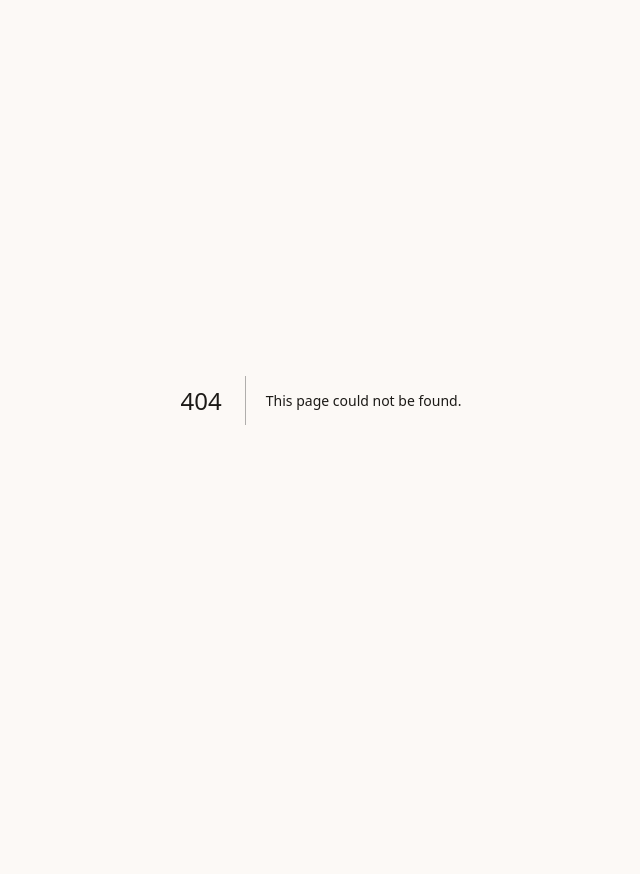
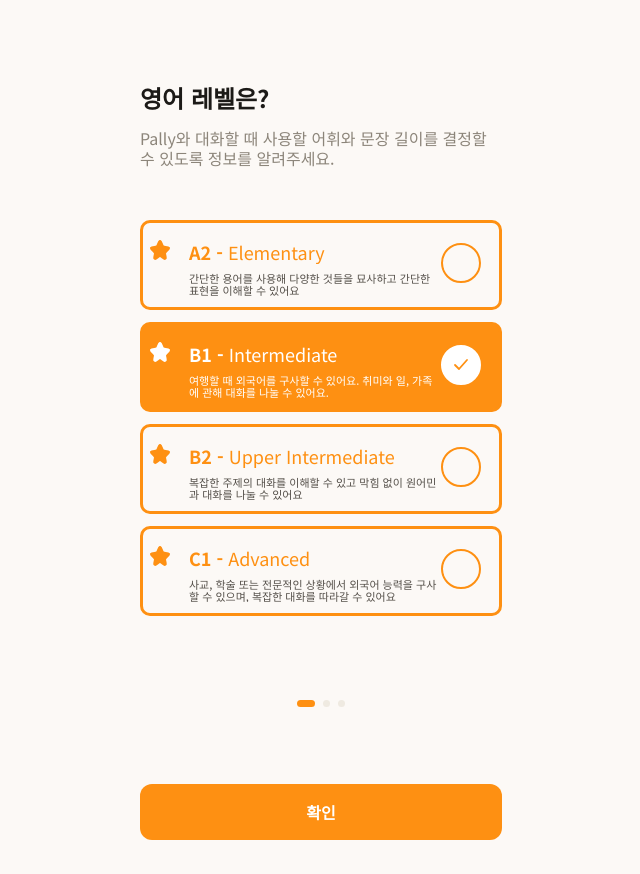
Before and after one commit to puter8/capstone, a Next.js app in the folder frontend/: page /onboarding in a window 1280 px wide. Before the commit this address had no page. Shown: the whole page, without its empty margins (319-959 px from the left). Before the commit the page ends 800 px from the top, so only its background shows below. Built offline with nearby package versions, Linux system fonts and the light colour scheme.

Commit message:
feat(onboarding): add sign-in and setup flow

```diff
--- /dev/null
+++ b/frontend/app/onboarding/page.tsx
@@ -0,0 +1,111 @@
+"use client";
+
+import { useRouter } from "next/navigation";
+import { useState } from "react";
+
+import { MobileShell } from "@/components/layout/MobileShell";
+import { LevelOption } from "@/components/onboarding/LevelOption";
+import { OnboardingProgress } from "@/components/onboarding/OnboardingProgress";
+import { PallyCharacter } from "@/components/pally/PallyCharacter";
+import { PageHeader } from "@/components/ui/PageHeader";
+import { PrimaryButton } from "@/components/ui/PrimaryButton";
+import { TextInput } from "@/components/ui/TextInput";
+
+const LEVELS = [
+  { code: "A2", name: "Elementary", description: "간단한 용어를 사용해 다양한 것들을 묘사하고 간단한 표현을 이해할 수 있어요" },
+  { code: "B1", name: "Intermediate", description: "여행할 때 외국어를 구사할 수 있어요. 취미와 일, 가족에 관해 대화를 나눌 수 있어요." },
+  { code: "B2", name: "Upper Intermediate", description: "복잡한 주제의 대화를 이해할 수 있고 막힘 없이 원어민과 대화를 나눌 수 있어요" },
+  { code: "C1", name: "Advanced", description: "사교, 학술 또는 전문적인 상황에서 외국어 능력을 구사할 수 있으며, 복잡한 대화를 따라갈 수 있어요" },
+] as const;
+
+export default function OnboardingPage() {
+  const router = useRouter();
+  const [step, setStep] = useState<1 | 2 | 3>(1);
+  const [level, setLevel] = useState("B1");
+  const [name, setName] = useState("");
+
+  const goBack = () => setStep((value) => (value === 3 ? 2 : 1));
+  const goNext = () => {
+    if (step === 3) {
+      router.push("/home");
+      return;
+    }
+    setStep((value) => (value === 1 ? 2 : 3));
+  };
+
+  return (
+    <MobileShell>
+      {step === 1 ? (
+        <>
+          <PageHeader
+            className="absolute left-0 top-[60px]"
+            description="Pally와 대화할 때 사용할 어휘와 문장 길이를 결정할 수 있도록 정보를 알려주세요."
+            title="영어 레벨은?"
+            variant="intro"
+          />
+          <div className="absolute left-5 right-5 top-[220px] flex flex-col gap-3">
+            {LEVELS.map((item) => {
+              const selected = level === item.code;
+              return (
+                <LevelOption
+                  code={item.code}
+                  description={item.description}
+                  key={item.code}
+                  name={item.name}
+                  onSelect={() => setLevel(item.code)}
+                  selected={selected}
+                />
+              );
+            })}
+          </div>
+        </>
+      ) : null}
+
+      {step === 2 ? (
+        <>
+          <button aria-label="이전 단계" className="absolute left-5 top-[77px] z-10 grid size-9 place-items-center" onClick={goBack} type="button">
+            <span aria-hidden="true" className="text-xl">←</span>
+          </button>
+          <PageHeader
+            className="absolute left-0 top-[60px]"
+            description="Pally와 대화할 때 사용할 어휘와 문장 길이를 결정할 수 있도록 정보를 알려주세요."
+            showBackLink={false}
+            title="이름 정하기"
+            variant="back"
+          />
+          <div className="absolute left-1/2 top-[220px] h-[149px] w-[155px] -translate-x-1/2 rounded-xl bg-[#dedede]" />
+          <TextInput
+            aria-label="이름"
+            className="absolute left-5 top-[460px] w-[calc(100%-40px)]"
+            onChange={(event) => setName(event.target.value)}
+            placeholder="이름을 입력해 주세요"
+            value={name}
+          />
+        </>
+      ) : null}
+
+      {step === 3 ? (
+        <>
+          <button aria-label="이전 단계" className="absolute left-5 top-[77px] z-10 grid size-9 place-items-center" onClick={goBack} type="button">
+            <span aria-hidden="true" className="text-xl">←</span>
+          </button>
+          <PageHeader
+            className="absolute left-0 top-[60px]"
+            description={"Pally와 함께 즐거운 공부 시간 되세요!\n이름과 영어 레벨은 설정에서 언제든 변경할 수 있어요."}
+            showBackLink={false}
+            title="설정 완료"
+            variant="back"
+          />
+          <PallyCharacter className="absolute left-[29px] top-[220px]" priority />
+        </>
+      ) : null}
+
+      <div className="absolute bottom-[167px] left-1/2 -translate-x-1/2">
+        <OnboardingProgress step={step} />
+      </div>
+      <PrimaryButton className="absolute bottom-[34px] left-5 w-[calc(100%-40px)]" disabled={step === 2 && !name.trim()} onClick={goNext}>
+        확인
+      </PrimaryButton>
+    </MobileShell>
+  );
+}
--- a/frontend/app/page.tsx
+++ b/frontend/app/page.tsx
@@ -1,5 +1,56 @@
-import { redirect } from 'next/navigation';
+import Link from "next/link";
 
-export default function RootPage() {
-  redirect('/home');
+import { MobileShell } from "@/components/layout/MobileShell";
+import { PallyCharacter } from "@/components/pally/PallyCharacter";
+
+function GoogleMark() {
+  return (
+    <svg aria-hidden="true" className="size-6" viewBox="0 0 24 24">
+      <path fill="#4285F4" d="M21.6 12.2c0-.7-.1-1.4-.2-2H12v3.9h5.4a4.7 4.7 0 0 1-2 3v2.5h3.3c1.9-1.8 2.9-4.4 2.9-7.4Z" />
+      <path fill="#34A853" d="M12 22c2.7 0 5-.9 6.7-2.4l-3.3-2.5c-.9.6-2.1 1-3.4 1-2.6 0-4.8-1.8-5.6-4.2H3v2.6A10 10 0 0 0 12 22Z" />
+      <path fill="#FBBC05" d="M6.4 13.9a6 6 0 0 1 0-3.8V7.5H3a10 10 0 0 0 0 9l3.4-2.6Z" />
+      <path fill="#EA4335" d="M12 5.9c1.5 0 2.8.5 3.9 1.5l2.9-2.8A9.8 9.8 0 0 0 3 7.5l3.4 2.6C7.2 7.7 9.4 5.9 12 5.9Z" />
+    </svg>
+  );
 }
+
+function KakaoMark() {
+  return (
+    <svg aria-hidden="true" className="h-5 w-6" viewBox="0 0 24 20" fill="none">
+      <path d="M12 1C5.9 1 1 4.8 1 9.4c0 3 2.1 5.7 5.2 7.2l-1.1 3.2c-.1.3.2.5.5.3l4.2-2.7c.7.1 1.4.2 2.2.2 6.1 0 11-3.7 11-8.3S18.1 1 12 1Z" fill="#17120f" />
+    </svg>
+  );
+}
+
+export default function LoginPage() {
+  return (
+    <MobileShell>
+      <div className="absolute left-1/2 top-[-152px] size-[450px] -translate-x-1/2 rounded-full bg-[#08bdca]" />
+      <div className="absolute left-3 top-[216px] size-[138px] rounded-full bg-[#ffb84a]" />
+      <PallyCharacter className="absolute left-1/2 top-[171px] -translate-x-1/2" priority />
+
+      <h1 className="absolute left-1/2 top-[479px] w-full -translate-x-1/2 text-center text-title-1 font-normal text-black">
+        당신을 가장 잘 아는
+        <br />
+        영어 공부 파트너, <strong className="font-bold">Pally</strong>
+      </h1>
+
+      <div className="absolute left-5 right-5 top-[633px] flex flex-col gap-3">
+        <Link
+          className="flex h-14 items-center justify-center gap-3 rounded-xl border border-[#d9d9d9] bg-white text-sm font-bold text-[#33363f] transition-transform active:scale-[0.99]"
+          href="/onboarding"
+        >
+          <GoogleMark />
+          Sign up with Google
+        </Link>
+        <Link
+          className="flex h-14 items-center justify-center gap-3 rounded-xl bg-[#fee500] text-sm font-bold text-[#17120f] transition-transform active:scale-[0.99]"
+          href="/onboarding"
+        >
+          <KakaoMark />
+          카카오로 시작하기
+        </Link>
+      </div>
+    </MobileShell>
+  );
+}
--- /dev/null
+++ b/frontend/components/onboarding/LevelOption.tsx
@@ -0,0 +1,38 @@
+import { PallyStarIcon } from "@/components/icons/PallyStarIcon";
+import { SelectionIndicator } from "@/components/ui/SelectionIndicator";
+import { cn } from "@/lib/utils";
+
+type LevelOptionProps = {
+  code: string;
+  description: string;
+  name: string;
+  onSelect: () => void;
+  selected?: boolean;
+};
+
+export function LevelOption({ code, description, name, onSelect, selected = false }: LevelOptionProps) {
+  return (
+    <button
+      aria-pressed={selected}
+      className={cn(
+        "relative h-[90px] w-full overflow-hidden rounded-[10px] border-[3px] border-primary text-left transition-colors",
+        selected ? "bg-primary text-white" : "bg-transparent text-primary",
+      )}
+      onClick={onSelect}
+      type="button"
+    >
+      <PallyStarIcon className="absolute left-[7px] top-[17px] size-5" />
+      <p className="absolute left-[46px] right-[62px] top-[17px] truncate text-subtitle-sb">
+        {code} - <span className="font-normal">{name}</span>
+      </p>
+      <p
+        className={`absolute left-[46px] right-[58px] top-[49px] line-clamp-2 text-caption-2 ${
+          selected ? "text-white" : "text-text-secondary"
+        }`}
+      >
+        {description}
+      </p>
+      <SelectionIndicator className="absolute right-[18px] top-[20px]" selected={selected} />
+    </button>
+  );
+}
--- /dev/null
+++ b/frontend/components/onboarding/OnboardingProgress.tsx
@@ -0,0 +1,30 @@
+import { cn } from "@/lib/utils";
+
+type OnboardingProgressProps = {
+  className?: string;
+  step: 1 | 2 | 3;
+};
+
+export function OnboardingProgress({ className, step }: OnboardingProgressProps) {
+  return (
+    <div
+      aria-label={`온보딩 ${step}/3`}
+      className={cn("flex h-[7px] items-center justify-center gap-2", className)}
+      role="progressbar"
+      aria-valuemax={3}
+      aria-valuemin={1}
+      aria-valuenow={step}
+    >
+      {([1, 2, 3] as const).map((item) => (
+        <span
+          aria-hidden="true"
+          className={cn(
+            "h-[7px] rounded-full",
+            item === step ? "w-[18px] bg-primary" : "w-[7px] bg-border",
+          )}
+          key={item}
+        />
+      ))}
+    </div>
+  );
+}
```
